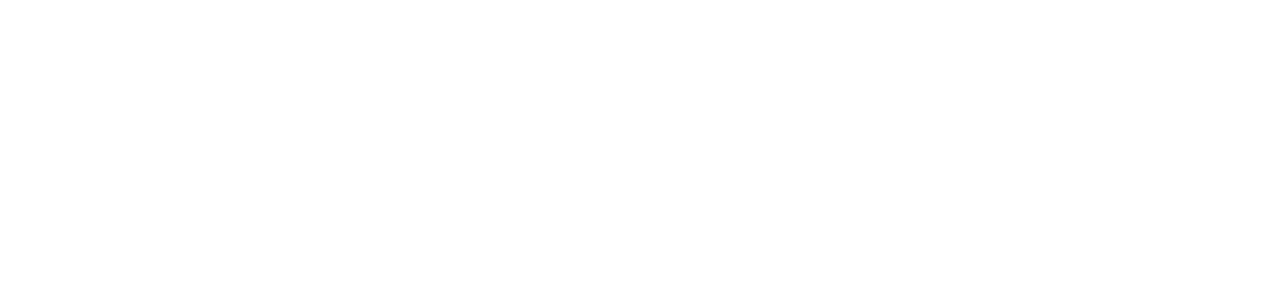
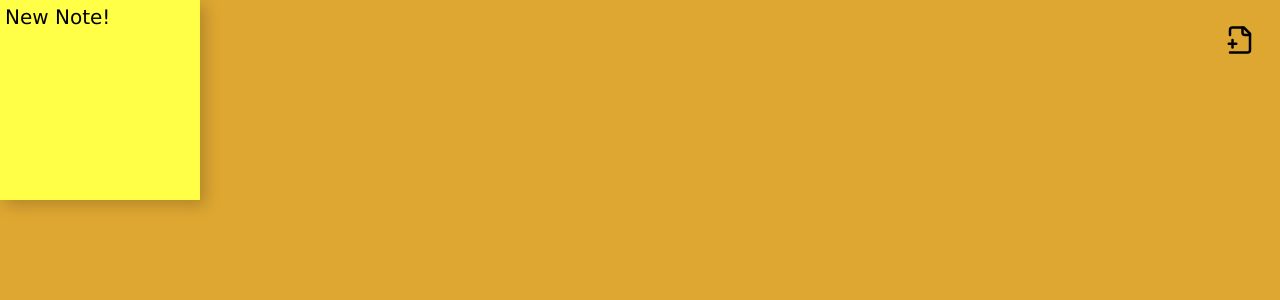
Before and after one commit to ayaamazloum/Multi-App, a React (Create React App) app: page /stickynotes in a window 1280 px wide. Before the commit this address had no page. Shown: the top 300 px of the page. Built offline with nearby package versions, Linux system fonts and the light colour scheme.

Commit message:
Added frontend of sticky notes with static data

```diff
--- a/src/App.jsx
+++ b/src/App.jsx
@@ -6,6 +6,7 @@
 import Home from "./pages/Home";
 import { BrowserRouter, Routes, Route } from "react-router-dom";
 import Calculator from "./pages/Calculator";
+import StickyNotes from "./pages/StickyNotes";
 
 const App = () => {
   return (
@@ -15,6 +16,7 @@
           <Route path="/" element={<Home />}></Route>
           <Route path="/weather" element={<Weather />}></Route>
           <Route path="/calculator" element={<Calculator />}></Route>
+          <Route path="/stickynotes" element={<StickyNotes />}></Route>
         </Routes>
       </BrowserRouter>
     </div>
--- a/src/pages/Home/index.jsx
+++ b/src/pages/Home/index.jsx
@@ -9,7 +9,7 @@
         <div className="home-page full-height full-width flex row center">
             <button className="navigate-btn bold rounded" onClick={()=>navigate("/weather")}>Weather App</button>
             <button className="navigate-btn bold rounded" onClick={()=>navigate("/calculator")}>Calculator App</button>
-            <button className="navigate-btn bold rounded" onClick={()=>navigate("/")}>Sticky Notes App</button>
+            <button className="navigate-btn bold rounded" onClick={()=>navigate("/stickynotes")}>Sticky Notes App</button>
         </div>
     );
 };
--- /dev/null
+++ b/src/pages/StickyNotes/index.jsx
@@ -0,0 +1,20 @@
+import './style.css';
+
+const StickyNotes = () => {
+    return (
+        <div className='notes-page full-width full-height'>
+            <svg class="add-icon lucide lucide-file-plus-2" xmlns="http://www.w3.org/2000/svg" width="30" height="30" viewBox="0 0 24 24" fill="none" stroke="currentColor" stroke-width="2" stroke-linecap="round" stroke-linejoin="round"><path d="M4 22h14a2 2 0 0 0 2-2V7l-5-5H6a2 2 0 0 0-2 2v4"/><path d="M14 2v4a2 2 0 0 0 2 2h4"/><path d="M3 15h6"/><path d="M6 12v6"/></svg>
+            <div className='note'>
+                    {/* <input className='text-input' type='text' value='New Note!' /> */}
+                <div className="note-content full-height full-width flex">
+                    <p>New Note!</p>
+                    {/* <svg className="save-icon lucide lucide-check" xmlns="http://www.w3.org/2000/svg" width="24" height="24" viewBox="0 0 24 24" fill="none" stroke="currentColor" stroke-width="2" stroke-linecap="round" stroke-linejoin="round"><path d="M20 6 9 17l-5-5"/></svg> */}
+                    <svg className="edit-icon lucide lucide-pencil" xmlns="http://www.w3.org/2000/svg" width="24" height="24" viewBox="0 0 24 24" fill="none" stroke="currentColor" stroke-width="2" stroke-linecap="round" stroke-linejoin="round"><path d="M17 3a2.85 2.83 0 1 1 4 4L7.5 20.5 2 22l1.5-5.5Z"/><path d="m15 5 4 4"/></svg>
+                    <svg className="delete-icon lucide lucide-trash" xmlns="http://www.w3.org/2000/svg" width="24" height="24" viewBox="0 0 24 24" fill="none" stroke="currentColor" stroke-width="2" stroke-linecap="round" stroke-linejoin="round"><path d="M3 6h18"/><path d="M19 6v14c0 1-1 2-2 2H7c-1 0-2-1-2-2V6"/><path d="M8 6V4c0-1 1-2 2-2h4c1 0 2 1 2 2v2"/></svg>
+                </div>
+            </div>
+        </div>
+    );
+}
+
+export default StickyNotes;
--- /dev/null
+++ b/src/pages/StickyNotes/style.css
@@ -0,0 +1,78 @@
+.notes-page {
+  background-color: #dea731;
+}
+
+.add-icon {
+  position: absolute;
+  top: 25px;
+  right: 25px;
+  transition: color 0.15s linear;
+}
+
+.add-icon:hover {
+  color: #fff;
+}
+
+.text-input {
+  background-color: transparent;
+  font-size: 20px;
+  color: #ad6e0e;
+}
+
+.text-input:focus {
+  outline: none;
+}
+
+.note {
+  font-family: "Lucida Sans", "Lucida Sans Regular", "Lucida Grande",
+    "Lucida Sans Unicode", Geneva, Verdana, sans-serif;
+  width: 200px;
+  height: 200px;
+  background-color: #ffff47;
+  font-size: 20px;
+  padding: 5px;
+  box-shadow: 5px 5px 15px 0 rgba(0, 0, 0, 0.2);
+  cursor: -webkit-grab;
+}
+
+.note:active {
+  cursor: -webkit-grabbing;
+}
+
+.note-content {
+  position: relative;
+}
+
+.note-content:hover > .edit-icon,
+.note-content:hover > .save-icon,
+.note-content:hover > .delete-icon {
+  opacity: 1;
+}
+
+.edit-icon,
+.save-icon {
+  position: absolute;
+  bottom: 5px;
+  right: 40px;
+  cursor: pointer;
+  opacity: 0;
+  transition: opacity 0.25s linear;
+}
+
+.edit-icon:hover,
+.save-icon:hover {
+  color: #fbab34;
+}
+
+.delete-icon {
+  position: absolute;
+  bottom: 5px;
+  right: 5px;
+  cursor: pointer;
+  opacity: 0;
+  transition: opacity 0.25s linear;
+}
+
+.delete-icon:hover {
+  color: #d31a1a;
+}
```
